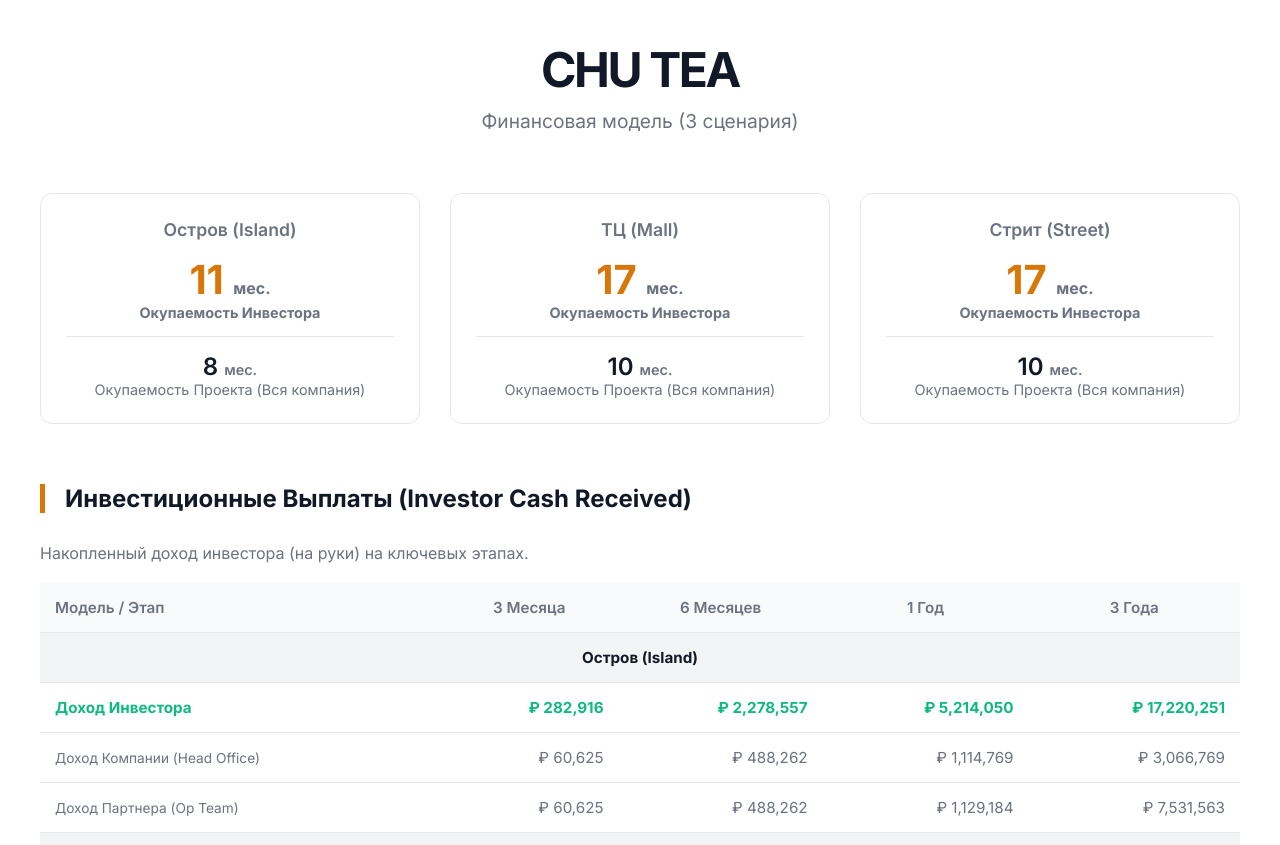
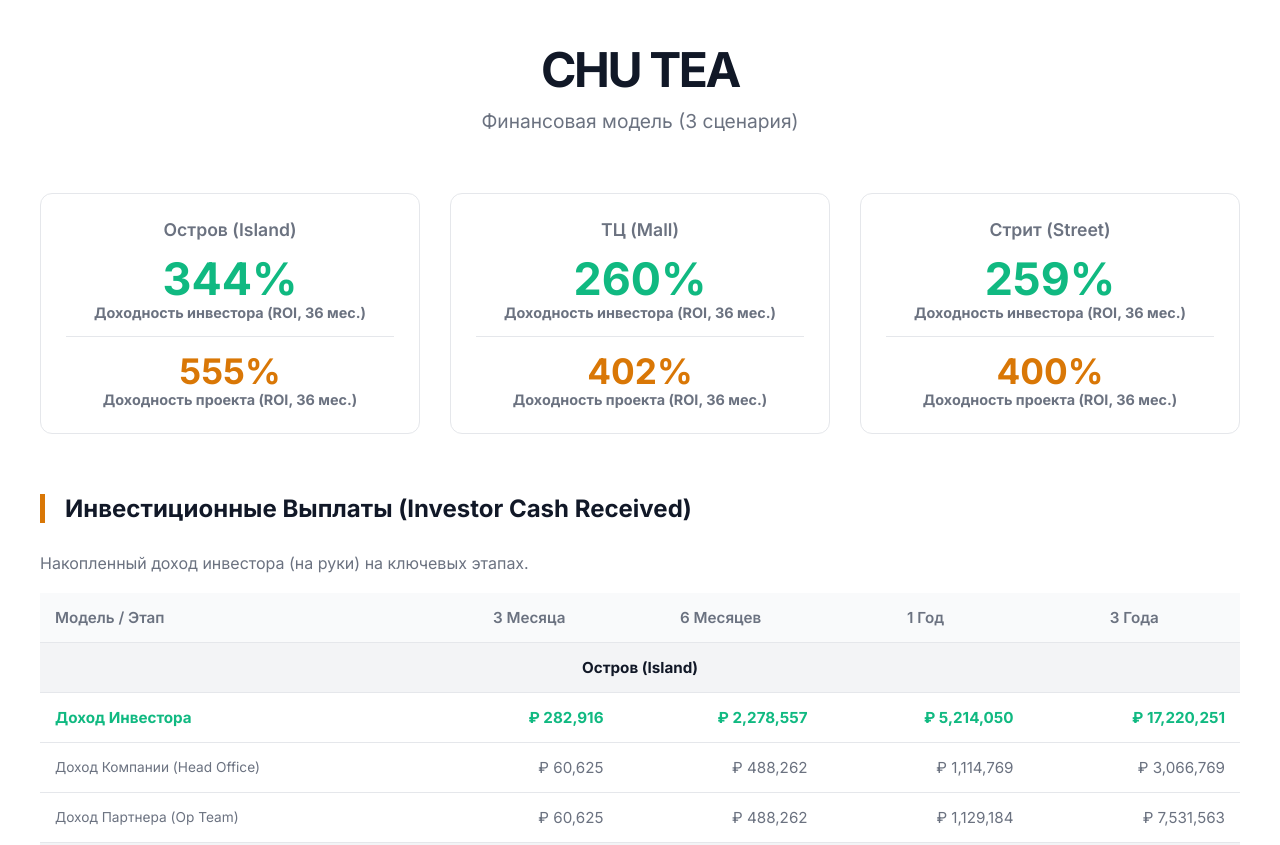
Before and after one commit to jaosnxu/html, a plain HTML site: page CHU_TEA_3Year_Projection_20260208_QA_RU.html in a window 1280 px wide. Shown: the top 845 px of the page. Drawn offline with nearby package versions, Linux system fonts and the light colour scheme.

Commit message:
Auto-sync report

```diff
--- a/CHU_TEA_3Year_Projection_20260208_QA_RU.html
+++ b/CHU_TEA_3Year_Projection_20260208_QA_RU.html
@@ -58,60 +58,54 @@
             <div class="card">
                 <div class="card-title">Остров (Island)</div>
 
-                <!-- Investor Payback -->
                 <div style="margin-top:10px;">
-                    <div style="font-size:2.5rem; font-weight:700; color:var(--accent)">
-                         11 <span style="font-size:1rem; color:#6b7280">мес.</span>
+                    <div style="font-size:2.8rem; font-weight:800; color:var(--success); line-height:1.1;">
+                         344%
                     </div>
-                    <div class="card-sub" style="font-weight:bold">Окупаемость Инвестора</div>
+                    <div class="card-sub" style="font-weight:bold">Доходность инвестора (ROI, 36 мес.)</div>
                 </div>
 
-                <!-- Project Payback -->
                 <div style="margin-top:15px; border-top:1px solid #e5e7eb; padding-top:15px">
-                     <div style="font-size:1.5rem; font-weight:600; color:var(--text-main)">
-                         8 <span style="font-size:0.9rem; color:#6b7280">мес.</span>
+                     <div style="font-size:2.2rem; font-weight:800; color:var(--accent); line-height:1.1;">
+                         555%
                     </div>
-                    <div class="card-sub">Окупаемость Проекта (Вся компания)</div>
+                    <div class="card-sub" style="font-weight:bold">Доходность проекта (ROI, 36 мес.)</div>
                 </div>
             </div>
 
             <div class="card">
                 <div class="card-title">ТЦ (Mall)</div>
 
-                <!-- Investor Payback -->
                 <div style="margin-top:10px;">
-                    <div style="font-size:2.5rem; font-weight:700; color:var(--accent)">
-                         17 <span style="font-size:1rem; color:#6b7280">мес.</span>
+                    <div style="font-size:2.8rem; font-weight:800; color:var(--success); line-height:1.1;">
+                         260%
                     </div>
-                    <div class="card-sub" style="font-weight:bold">Окупаемость Инвестора</div>
+                    <div class="card-sub" style="font-weight:bold">Доходность инвестора (ROI, 36 мес.)</div>
                 </div>
 
-                <!-- Project Payback -->
                 <div style="margin-top:15px; border-top:1px solid #e5e7eb; padding-top:15px">
-                     <div style="font-size:1.5rem; font-weight:600; color:var(--text-main)">
-                         10 <span style="font-size:0.9rem; color:#6b7280">мес.</span>
+                     <div style="font-size:2.2rem; font-weight:800; color:var(--accent); line-height:1.1;">
+                         402%
                     </div>
-                    <div class="card-sub">Окупаемость Проекта (Вся компания)</div>
+                    <div class="card-sub" style="font-weight:bold">Доходность проекта (ROI, 36 мес.)</div>
                 </div>
             </div>
 
             <div class="card">
                 <div class="card-title">Стрит (Street)</div>
 
-                <!-- Investor Payback -->
                 <div style="margin-top:10px;">
-                    <div style="font-size:2.5rem; font-weight:700; color:var(--accent)">
-                         17 <span style="font-size:1rem; color:#6b7280">мес.</span>
+                    <div style="font-size:2.8rem; font-weight:800; color:var(--success); line-height:1.1;">
+                         259%
                     </div>
-                    <div class="card-sub" style="font-weight:bold">Окупаемость Инвестора</div>
+                    <div class="card-sub" style="font-weight:bold">Доходность инвестора (ROI, 36 мес.)</div>
                 </div>
 
-                <!-- Project Payback -->
                 <div style="margin-top:15px; border-top:1px solid #e5e7eb; padding-top:15px">
-                     <div style="font-size:1.5rem; font-weight:600; color:var(--text-main)">
-                         10 <span style="font-size:0.9rem; color:#6b7280">мес.</span>
+                     <div style="font-size:2.2rem; font-weight:800; color:var(--accent); line-height:1.1;">
+                         400%
                     </div>
-                    <div class="card-sub">Окупаемость Проекта (Вся компания)</div>
+                    <div class="card-sub" style="font-weight:bold">Доходность проекта (ROI, 36 мес.)</div>
                 </div>
             </div>
 
@@ -210,9 +204,6 @@
 
 
 <div class="section-title">Q&A — Финансовые вопросы и ответы</div>
-<p style="color:var(--text-sub); margin-bottom:20px">
-  Дата генерации: 2026-02-08 21:23 • Версия: QA-RU 2026-02-08 21:23
-</p>
 
 <div style="border: 1px solid var(--border); border-radius: 12px; padding: 20px; background: #f9fafb; margin-bottom: 30px;">
   <div style="font-weight:700; margin-bottom:10px;">Коротко</div>
@@ -262,13 +253,13 @@
       </div>
 
       <div style="padding: 14px 16px; border: 1px solid var(--border); border-radius: 12px; margin: 10px 0; background: #ffffff;">
-        <div style="font-weight: 700; margin-bottom: 8px;">Вопрос: Что означает “Окупаемость инвестора”?</div>
+        <div style="font-weight: 700; margin-bottom: 8px;">Вопрос: Что означает “срок возврата инвестиций инвестора”?</div>
         <div style="color: var(--text-main); line-height: 1.65;">Ответ: Это месяц, когда накопленные выплаты инвестору (денежные, “на руки”) достигают суммы первоначальных инвестиций по сценарию.</div>
       </div>
 
       <div style="padding: 14px 16px; border: 1px solid var(--border); border-radius: 12px; margin: 10px 0; background: #ffffff;">
-        <div style="font-weight: 700; margin-bottom: 8px;">Вопрос: Что означает “Окупаемость проекта”?</div>
-        <div style="color: var(--text-main); line-height: 1.65;">Ответ: Это месяц, когда накопленный OCF проекта достигает первоначальных инвестиций. Это показатель окупаемости бизнеса в целом, без учёта распределения между сторонами.</div>
+        <div style="font-weight: 700; margin-bottom: 8px;">Вопрос: Что означает “срок возврата инвестиций проекта”?</div>
+        <div style="color: var(--text-main); line-height: 1.65;">Ответ: Это месяц, когда накопленный OCF проекта достигает первоначальных инвестиций. Это показатель возврата вложений бизнеса в целом, без учёта распределения между сторонами.</div>
       </div>
 
   </div>
@@ -328,7 +319,7 @@
 
   </div>
 
-  <div style="margin-top: 30px; font-size: 1.15rem; font-weight: 700; color: var(--text-main);">5. Окупаемость, чувствительность и контроль качества данных</div>
+  <div style="margin-top: 30px; font-size: 1.15rem; font-weight: 700; color: var(--text-main);">5. Срок возврата, чувствительность и контроль качества данных</div>
   <div style="margin-top: 10px;">
 
       <div style="padding: 14px 16px; border: 1px solid var(--border); border-radius: 12px; margin: 10px 0; background: #ffffff;">
@@ -375,7 +366,7 @@
 
 
         <!-- Charts -->
-        <div class="section-title">График окупаемости (Payback Dynamics)</div>
+        <div class="section-title">Динамика выплат инвестору (36 мес.)</div>
         <div id="mainChart" class="chart-box"></div>
 
         <div class="footer">
```
Also changed, not shown: CHU_TEA_3Year_Projection_20260208.html (+19 -25 lines), 2 other files.
